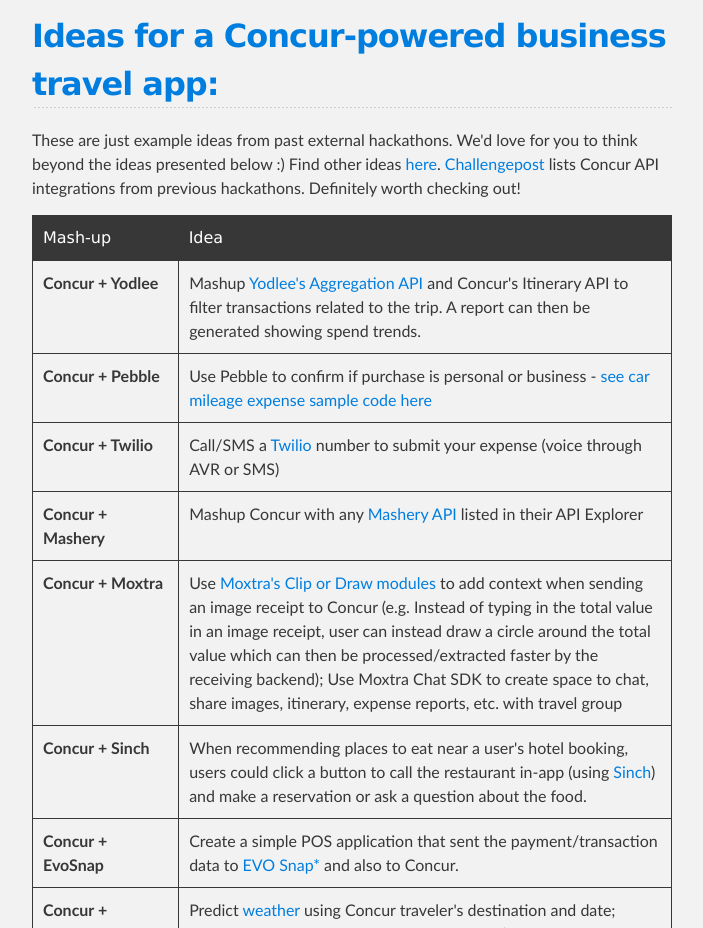
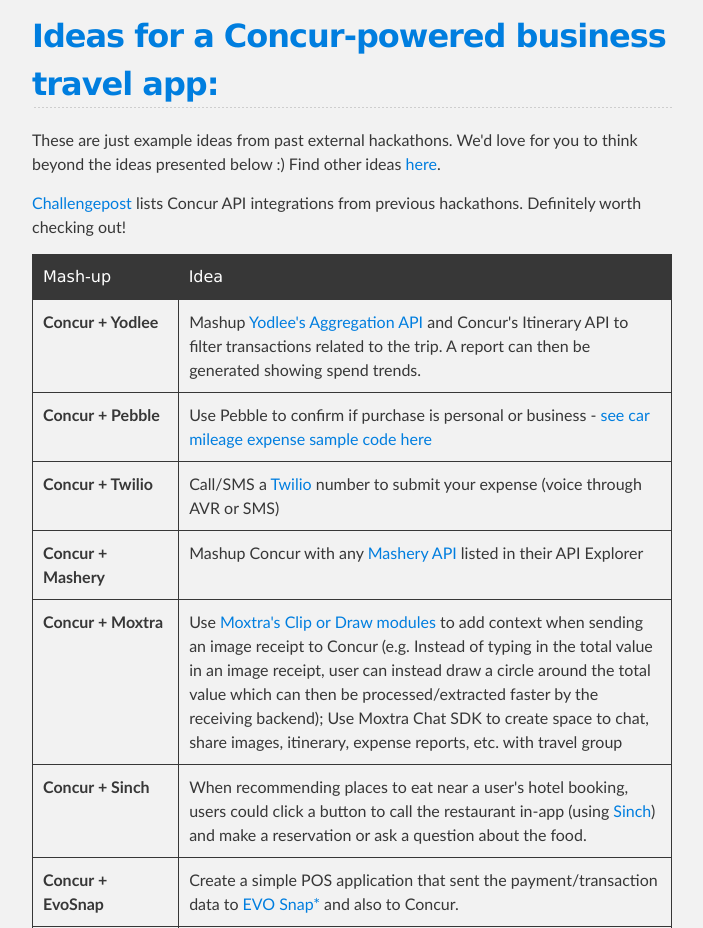
Before and after one commit to ismaelc/ConcurHackathon, a plain HTML site: page index.html in a window 1280 px wide. Shown: the part 2084-3012 px from the top of the page, without its empty margins (288-991 px from the left). Drawn offline with Linux system fonts and the light colour scheme.

```diff
--- a/index.html
+++ b/index.html
@@ -71,7 +71,9 @@
 <a name="ideas-for-a-concur-powered-business-travel-app" class="anchor" href="#ideas-for-a-concur-powered-business-travel-app"><span class="octicon octicon-link"></span></a><a name="mashup">Ideas for a Concur-powered business travel app:</a>
 </h2>
 
-<p>These are just example ideas from past external hackathons. We'd love for you to think beyond the ideas presented below :)  Find other ideas <a href="#example">here</a>.  <a href="http://challengepost.com/software/built-with/concur">Challengepost</a> lists Concur API integrations from previous hackathons.  Definitely worth checking out!</p>
+<p>These are just example ideas from past external hackathons. We'd love for you to think beyond the ideas presented below :)  Find other ideas <a href="#example">here</a>.  </p>
+
+<p><a href="http://challengepost.com/software/built-with/concur">Challengepost</a> lists Concur API integrations from previous hackathons.  Definitely worth checking out!</p>
 
 <table>
 <thead><tr>
```
Also changed, not shown: params.json (+1 -1 lines).
